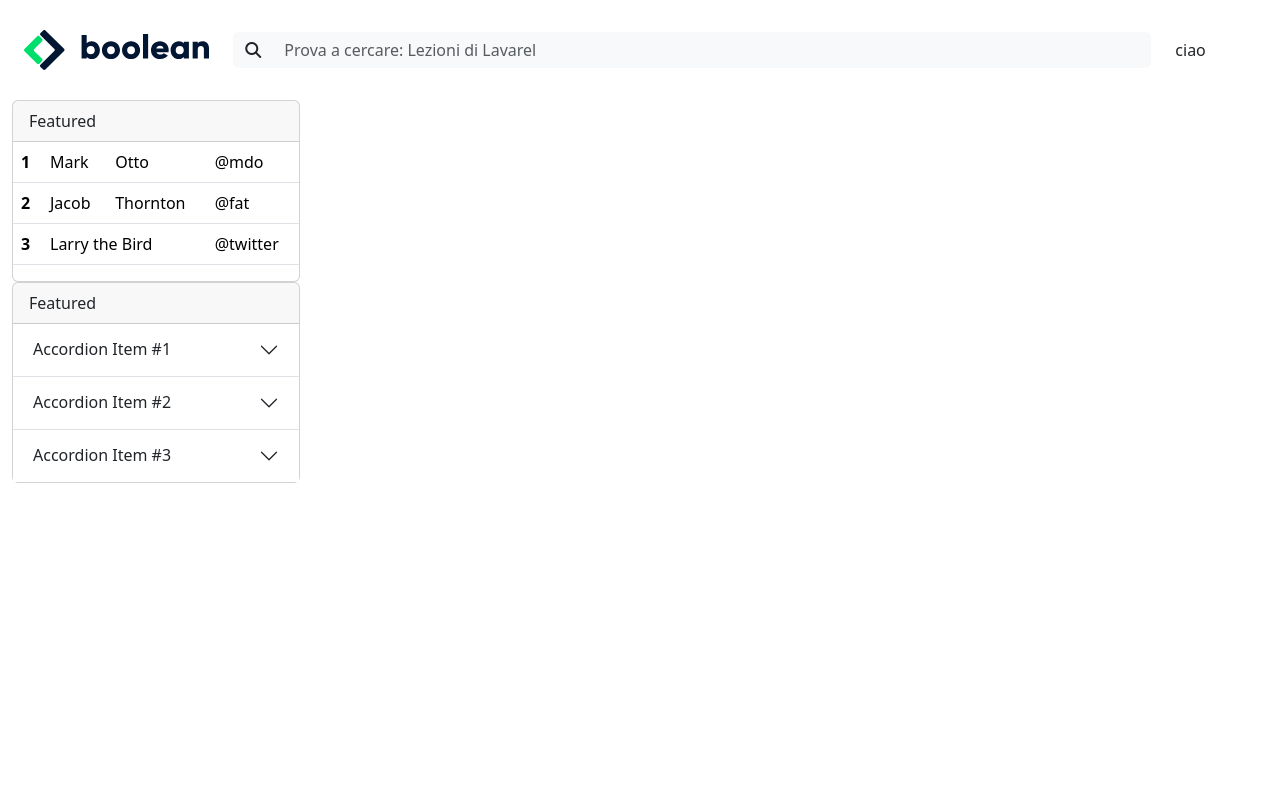
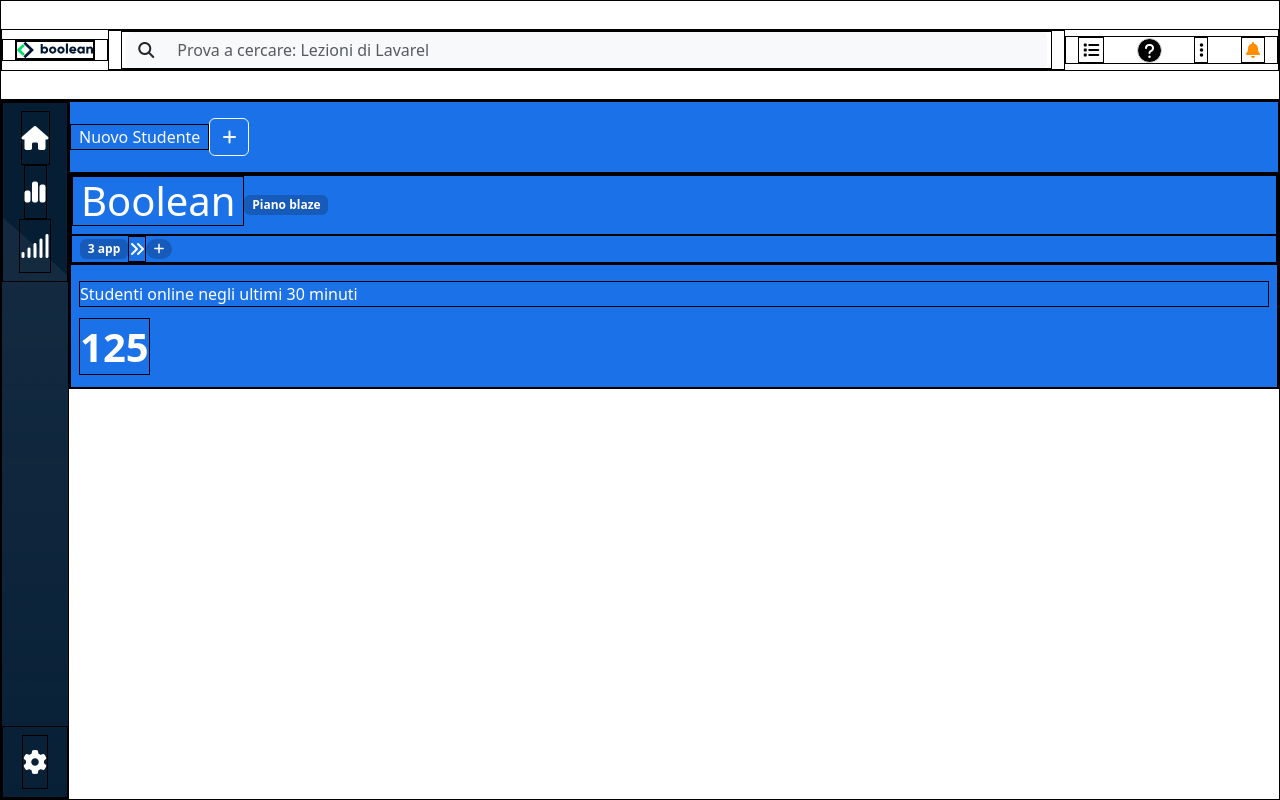
Before and after one commit to MatteoTuveri/html-css-bootstrap-dashboard, a plain HTML site: page index.html in a window 1280 px wide. Drawn offline with nearby package versions, Linux system fonts and the light colour scheme.

Commit message:
Add main-navigation

```diff
--- a/CSS/style.css
+++ b/CSS/style.css
@@ -7,7 +7,7 @@
 }
 
 .debug{
-    border:1px solid none;
+    border:1px solid black;
 }
 
 .wrapper{
@@ -20,7 +20,57 @@ img{
     width: 100%;
 }
 
+#navigation{
+    width: 100vw;
+}
+
 header{
+    height: 100px;
     width: 100%;
-    height: 100px;
 }
+
+.logo{
+    min-width: 60px;
+}
+
+.cube{
+    width: 25px;
+    height: 25px;
+    text-align: center;
+}
+
+.text-contrast{
+    color: var(--contrast-color);
+}
+
+main{
+    width: 100%;
+    height: calc(100vh - 100px);
+}
+
+#small-side-bar{
+    background-color: var(--second-bg-color);
+    background-image: url(../img/sidebar-bg.png);
+    width: 70px;
+    height: 100%;
+}
+
+#small-side-bar a{
+    font-size: 1.5em;
+}
+
+#main-content{
+    width: calc(100vw - 70px);
+    height: calc(100vh - 100px);
+}
+
+#main-nav{
+    display: block;
+    background-color: var(--first-bg-color);
+    width: calc(100vw - 70px);
+
+}
+
+.my-text-bg-primary{
+    background-color: rgb(22, 91, 186);
+}
--- a/index.html
+++ b/index.html
@@ -15,140 +15,157 @@
 
     <div class="wrapper">
 
-        <header class="debug container-fluid d-flex align-items-center justify-content-center">
+        <header class="debug container-fluid d-flex align-items-center"> <!--NAVIGATION-->
 
-            <nav id="nav" class="debug row align-items-center w-100"><!--NAVIGATION-->
+            <nav id="navigation" class="debug row align-items-center">
 
-                <div class="debug col-2 col-sm-1 d-xl-none">
-                    <img src="img/mobile-logo.png" alt="logo-mobile" class="debug">
+                <div class="debug col-2 col-sm-1 col-lg-2 col-xl-1"><!--*LOGO*-->
+
+                    <div class="debug d-lg-none"><!--**SMALL-LOGO**-->
+                        <img src="img/mobile-logo.png" alt="mobile-logo" class="debug logo">
+                    </div>
+
+                    <div class="debug d-none d-lg-block "><!--**BIG-LOGO**-->
+                        <img src="img/logo.svg" alt="logo" class="debug">
+                    </div>
+
                 </div>
-                <div class="debug col-2 col-xxl-1 d-none d-xl-block">
-                    <img src="img/logo.svg" alt="logo" class="debug">
-                </div>
-                <div class="debug col-9 col-sm-10 col-xl-9 col-xxl-10">
 
-                    <div class="debug input-group">
+                <div class="debug col-8 col-sm-10 col-lg-8 col-xl-9 col-xxl-10"><!--*SEARCH-BAR*-->
+
+                    <div class="debug input-group px-1">
 
                         <span class="input-group-text border-0">
                             <i class="fa-solid fa-magnifying-glass"></i>
                         </span>
-                        <input type="text" class="form-control input-group-text border-0 text-start"
-                            aria-label="Dollar amount (with dot and two decimal places)"
-                            placeholder="Prova a cercare: Lezioni di Lavarel">
+                        <input type="text" class="form-control input-group-text border-0 text-start" aria-label="Dollar amount (with dot and two decimal places)"placeholder="Prova a cercare: Lezioni di Lavarel">
 
                     </div>
 
                 </div>
 
-                <div class="debug col-1 py-2">
-                    ciao
+                <div class="debug d-flex align-items-center col-2 col-sm-1 col-lg-2 col-xl-2 col-xxl-1 justify-content-between"><!--*OPTIONS*-->
+
+                    <a href="#" class="debug d-none d-lg-block text-black px-1">
+                        <i class="fa-solid fa-list"></i>
+                    </a>
+                    <a href="#" class="debug cube d-none d-lg-block text-white bg-black border rounded-circle">
+                        <i class="fa-solid fa-question"></i>
+                    </a>
+                    <a href="#" class="debug d-none d-lg-block text-black px-1">
+                        <i class="fa-solid fa-ellipsis-vertical"></i>
+                    </a>
+                    <a href="#" class="debug text- px-1 text-contrast">
+                        <i class="fa-solid fa-bell"></i>
+                    </a>
+
                 </div>
 
             </nav>
 
         </header>
 
-        <main class="debug container-fluid">
+        <main class="debug d-flex"><!--MAIN-->
 
-            <div id="side-bar" class="debug"><!--SIDE BAR-->
+            <div id="small-side-bar" class="debug d-flex flex-column justify-content-between"><!--*SMALL-SIDE-BAR*-->
+
+                <div class="debug d-flex flex-column align-items-center py-2"><!--**UP-SMALL-SIDE-BAR**-->
+
+                    <a href="#" class="debug text-white py-2">
+                        <i class="fa-solid fa-house"></i>
+                    </a>
+
+                    <a href="#" class="debug text-white py-2">
+                        <i class="fa-solid fa-chart-simple"></i>
+                    </a>
+
+                    <a href="#" class="debug text-white py-2">
+                        <i class="fa-solid fa-signal"></i>
+                    </a>
+
+                </div>
+
+                <div class="debug d-flex flex-column align-items-center py-2"><!--**DOWN-SMALL-SIDE-BAR**-->
+
+                    <a href="#" class="debug text-white py-2">
+                        <i class="fa-solid fa-gear"></i>
+                    </a>
+
+                </div>
 
             </div>
 
-            <div id="main-content" class="debug">
-
-                <div id="main-nav" class="debug">
+            <div><!--*BIG-SIDE-BAR*-->
+                <div>
 
                 </div>
-                <div id="dashboard" class="debug row">
 
-                    <div class="debug col-8">
-                        <div class="card" style="width: 18rem;">
-                            <div class="card-header">
-                                Featured
+                <div>
+
+                </div>
+            </div>
+
+            <div id="main-content w-100"><!--*MAIN-CONTENT*-->
+
+                <div id="main-nav"><!--**MAIN-CONTENT-NAV**-->
+
+                    <div class="debug d-flex align-items-center text-light py-3">
+
+                        <span class="debug px-2">Nuovo Studente</span>
+                        <button type="button" class="btn btn-outline-light">
+                            <i class="fa-solid fa-plus"></i>
+                        </button>
+
+                    </div>
+
+                    <div class="debug text-white">
+
+                        <div class="debug">
+
+                            <div class="debug d-flex align-items-center">
+
+                                <h1 class="debug px-2">
+                                    Boolean
+                                </h1>
+                                <span class="badge my-text-bg-primary">Piano blaze</span>
+
                             </div>
-                            <table class="table table-hover">
-                                <tbody>
-                                    <tr>
-                                        <th scope="row">1</th>
-                                        <td>Mark</td>
-                                        <td>Otto</td>
-                                        <td>@mdo</td>
-                                    </tr>
-                                    <tr>
-                                        <th scope="row">2</th>
-                                        <td>Jacob</td>
-                                        <td>Thornton</td>
-                                        <td>@fat</td>
-                                    </tr>
-                                    <tr>
-                                        <th scope="row">3</th>
-                                        <td colspan="2">Larry the Bird</td>
-                                        <td>@twitter</td>
-                                    </tr>
-                                </tbody>
-                            </table>
 
-                        </div>
-                        <div class="card" style="width: 18rem;">
-                            <div class="card-header">
-                                Featured
-                            </div>
-                            <div class="accordion accordion-flush" id="accordionFlushExample">
-                                <div class="accordion-item">
-                                    <h2 class="accordion-header">
-                                        <button class="accordion-button collapsed" type="button"
-                                            data-bs-toggle="collapse" data-bs-target="#flush-collapseOne"
-                                            aria-expanded="false" aria-controls="flush-collapseOne">
-                                            Accordion Item #1
-                                        </button>
-                                    </h2>
-                                    <div id="flush-collapseOne" class="accordion-collapse collapse"
-                                        data-bs-parent="#accordionFlushExample">
-                                        <div class="accordion-body">Placeholder content for this accordion, which is
-                                            intended to demonstrate the <code>.accordion-flush</code> class. This is the
-                                            first item's accordion body.</div>
-                                    </div>
+                            <div class="debug d-flex align-items-center px-2">
+
+                                <span class="badge my-text-bg-primary">3 app</span>
+
+                                <div class="debug">
+                                    <i class="fa-solid fa-angles-right"></i>
                                 </div>
-                                <div class="accordion-item">
-                                    <h2 class="accordion-header">
-                                        <button class="accordion-button collapsed" type="button"
-                                            data-bs-toggle="collapse" data-bs-target="#flush-collapseTwo"
-                                            aria-expanded="false" aria-controls="flush-collapseTwo">
-                                            Accordion Item #2
-                                        </button>
-                                    </h2>
-                                    <div id="flush-collapseTwo" class="accordion-collapse collapse"
-                                        data-bs-parent="#accordionFlushExample">
-                                        <div class="accordion-body">Placeholder content for this accordion, which is
-                                            intended to demonstrate the <code>.accordion-flush</code> class. This is the
-                                            second item's accordion body. Let's imagine this being filled with some
-                                            actual content.</div>
-                                    </div>
-                                </div>
-                                <div class="accordion-item">
-                                    <h2 class="accordion-header">
-                                        <button class="accordion-button collapsed" type="button"
-                                            data-bs-toggle="collapse" data-bs-target="#flush-collapseThree"
-                                            aria-expanded="false" aria-controls="flush-collapseThree">
-                                            Accordion Item #3
-                                        </button>
-                                    </h2>
-                                    <div id="flush-collapseThree" class="accordion-collapse collapse"
-                                        data-bs-parent="#accordionFlushExample">
-                                        <div class="accordion-body">Placeholder content for this accordion, which is
-                                            intended to demonstrate the <code>.accordion-flush</code> class. This is the
-                                            third item's accordion body. Nothing more exciting happening here in terms
-                                            of content, but just filling up the space to make it look, at least at first
-                                            glance, a bit more representative of how this would look in a real-world
-                                            application.</div>
-                                    </div>
-                                </div>
+
+                                <span class="badge rounded-pill my-text-bg-primary">
+                                    <i class="fa-solid fa-plus"></i>
+                                </span>
+
                             </div>
 
                         </div>
 
+                        <div class="debug text-white px-2 py-3">
+
+                            <p class="debug">
+                                Studenti online negli ultimi 30 minuti
+                            </p>
+                            <span class="debug display-6 fw-bold">125</span>
+
+                        </div>
+
                     </div>
-                    <div class="debug col-4">
+                </div>
+
+                <div><!--**MAIN-CONTENT-DASHBOARD**-->
+
+                    <div><!--***DASHBOARD-LEFT***-->
+
+                    </div>
+
+                    <div><!--***DASHBOARD-RIGHT***-->
 
                     </div>
 
@@ -162,13 +179,13 @@
 
     <script src="https://cdn.jsdelivr.net/npm/bootstrap@5.3.2/dist/js/bootstrap.bundle.min.js"
         integrity="sha384-C6RzsynM9kWDrMNeT87bh95OGNyZPhcTNXj1NW7RuBCsyN/o0jlpcV8Qyq46cDfL" crossorigin="anonymous">
-        </script>
+    </script>
     <script src="https://cdn.jsdelivr.net/npm/@popperjs/core@2.11.8/dist/umd/popper.min.js"
         integrity="sha384-I7E8VVD/ismYTF4hNIPjVp/Zjvgyol6VFvRkX/vR+Vc4jQkC+hVqc2pM8ODewa9r" crossorigin="anonymous">
-        </script>
+    </script>
     <script src="https://cdn.jsdelivr.net/npm/bootstrap@5.3.2/dist/js/bootstrap.min.js"
         integrity="sha384-BBtl+eGJRgqQAUMxJ7pMwbEyER4l1g+O15P+16Ep7Q9Q+zqX6gSbd85u4mG4QzX+" crossorigin="anonymous">
-        </script>
+    </script>
 </body>
 
 </html>
```
